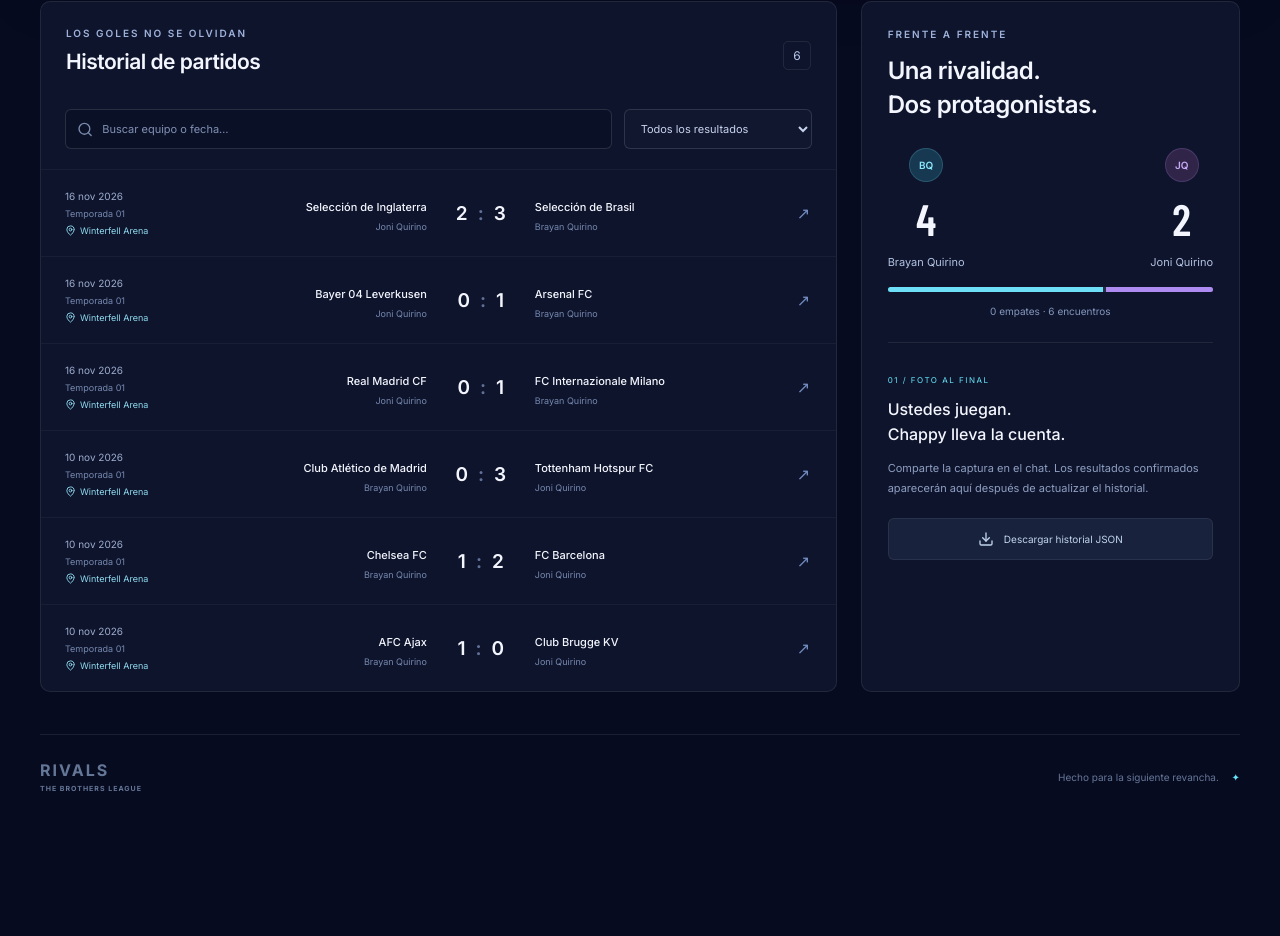
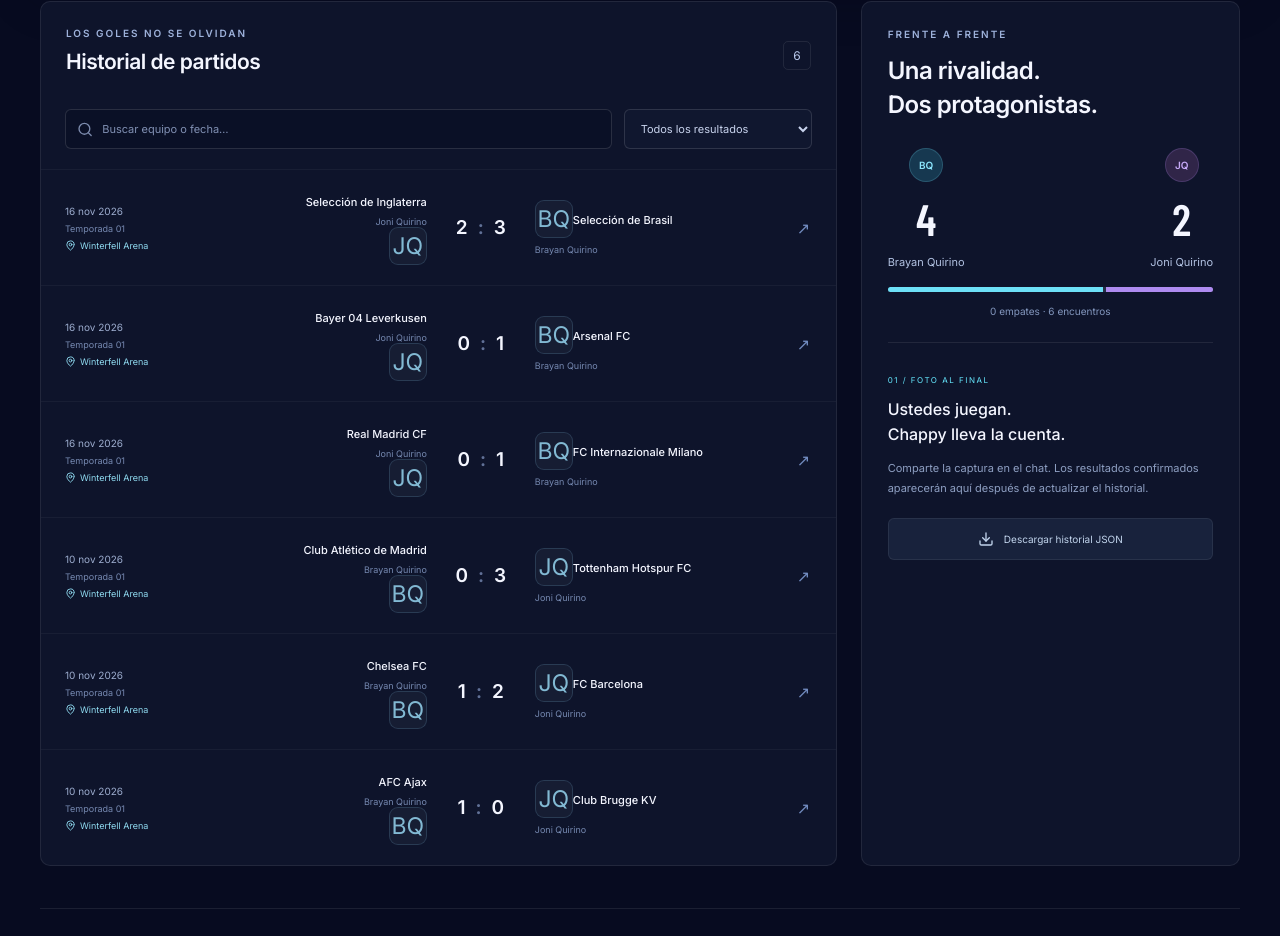
Before and after one commit to BrayanQuirino/champions-rivals, a React (Vite) app: page / in a window 1280 px wide. Shown: the part 5262-6198 px from the top of the page. Before the commit the page ends 6095 px from the top, so only its background shows below. Built offline with nearby package versions, Linux system fonts and the light colour scheme; a web font is replaced by a local one.

Commit message:
feat: mostrar escudos junto a ambos equipos en cada fila del historial

```diff
--- a/src/components/MatchCard.tsx
+++ b/src/components/MatchCard.tsx
@@ -1,8 +1,12 @@
 import { MapPin } from 'lucide-react';
 import type { Database, Match } from '../domain/schema';
+import type {ClubCatalog} from '../domain/matchmaker';
+import {getClub} from '../hooks/useClubCatalog';
+import {TeamBadge} from './TeamBadge';
 export const dateLabel=(date:string)=>new Intl.DateTimeFormat('es-MX',{day:'numeric',month:'short',year:'numeric',timeZone:'UTC'}).format(new Date(`${date}T12:00:00Z`));
-export function MatchCard({match:m,players,onSelect,venues}:{match:Match;players:Database['players'];onSelect:(m:Match)=>void;venues?:Database['venues']}) {
+export function MatchCard({match:m,players,onSelect,venues,catalog}:{match:Match;players:Database['players'];onSelect:(m:Match)=>void;venues?:Database['venues'];catalog:ClubCatalog|null}) {
  const name=(id:string)=>players.find(p=>p.id===id)?.name ?? id;
+ const initials=(id:string)=>players.find(p=>p.id===id)?.initials ?? 'DT';
  return <button className="match-row" onClick={()=>onSelect(m)} aria-label={`Ver partido ${name(m.home.playerId)} ${m.home.goals} a ${m.away.goals} ${name(m.away.playerId)}`}>
- <span className="match-date">{dateLabel(m.date)}<small>{m.season}</small>{m.venueId&&<small className="match-venue"><MapPin size={11}/>{venues?.find(v=>v.id===m.venueId)?.name ?? m.venueId}</small>}</span><span className="team home-team"><b>{m.home.team}</b><small>{name(m.home.playerId)}</small></span><span className="score-small">{m.home.goals}<i>:</i>{m.away.goals}{m.penalties&&<small>Pen. {m.penalties.home}–{m.penalties.away}</small>}</span><span className="team"><b>{m.away.team}</b><small>{name(m.away.playerId)}</small></span><span className="row-arrow" aria-hidden="true">↗</span></button>
+ <span className="match-date">{dateLabel(m.date)}<small>{m.season}</small>{m.venueId&&<small className="match-venue"><MapPin size={11}/>{venues?.find(v=>v.id===m.venueId)?.name ?? m.venueId}</small>}</span><span className="match-team-with-badge home-team"><span className="team"><b>{m.home.team}</b><small>{name(m.home.playerId)}</small></span><TeamBadge compact club={getClub(catalog,m.home.clubId)} name={m.home.team} initials={initials(m.home.playerId)}/></span><span className="score-small">{m.home.goals}<i>:</i>{m.away.goals}{m.penalties&&<small>Pen. {m.penalties.home}–{m.penalties.away}</small>}</span><span className="match-team-with-badge away-team"><TeamBadge compact club={getClub(catalog,m.away.clubId)} name={m.away.team} initials={initials(m.away.playerId)}/><span className="team"><b>{m.away.team}</b><small>{name(m.away.playerId)}</small></span></span><span className="row-arrow" aria-hidden="true">↗</span></button>
 }
```
